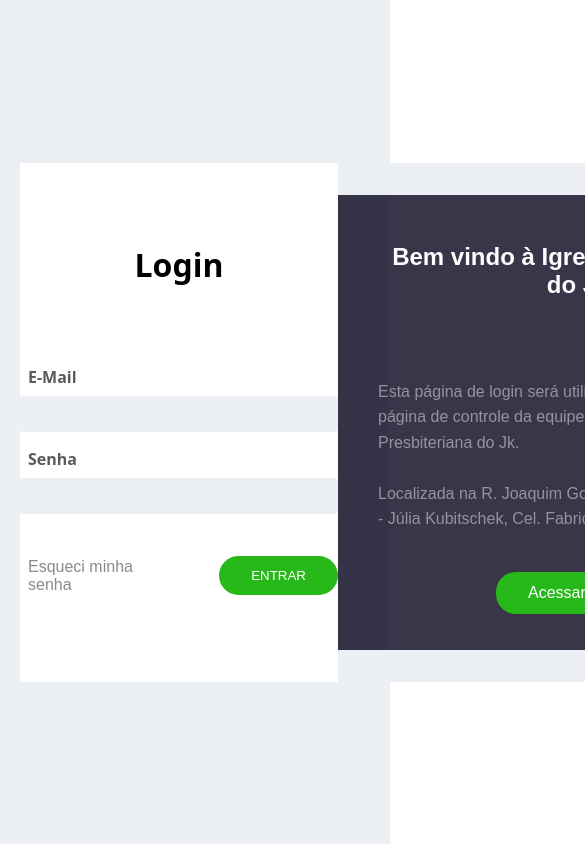
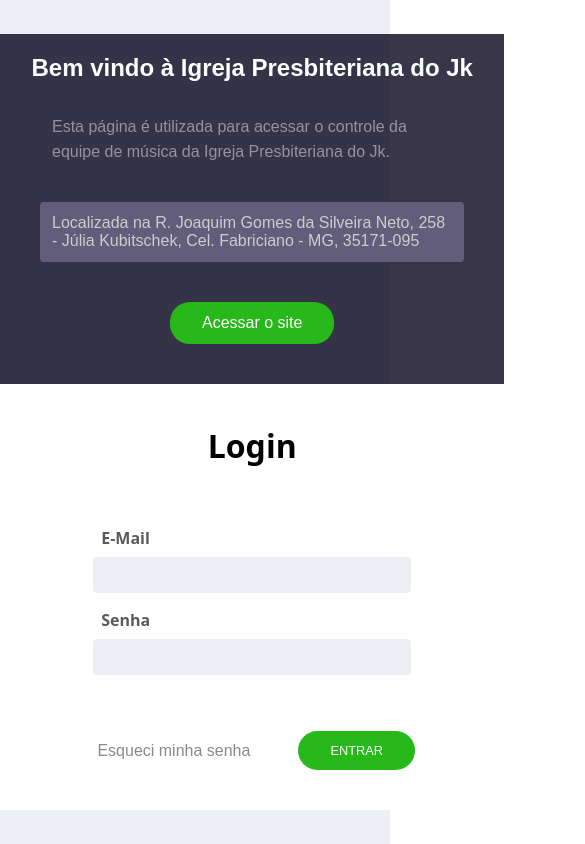
Before and after one commit to presbiterianajk/presbiterianajk.github.io, a website: page login.html in a window 390 px wide. Shown: the top 844 px of the page, 585 px wide, since content can reach past the window. Drawn offline with Linux system fonts and the light colour scheme; a web font is replaced by a local one.

Commit message:
login responsivo

```diff
--- a/css/login.css
+++ b/css/login.css
@@ -24,6 +24,7 @@
   padding-bottom: 40px;
   font-family: system-ui, -apple-system, BlinkMacSystemFont, 'Segoe UI', Roboto, Oxygen, Ubuntu, Cantarell, 'Open Sans', 'Helvetica Neue', sans-serif;
   text-align: center;
+  font-size: 1.3rem;
 }
 
 .form{
@@ -43,6 +44,7 @@
   font-family: system-ui, -apple-system, BlinkMacSystemFont, 'Segoe UI', Roboto, Oxygen, Ubuntu, Cantarell, 'Open Sans', 'Helvetica Neue', sans-serif;
   color: #5a5a5a;
   margin-left: 8px;
+  font-size: 1rem;
   font-weight: 600;
 }
 
@@ -68,6 +70,7 @@ box-shadow: 0 0 2px 5px #27b91a3a;
 }
 
 button{
+  font-size: 0.8rem;
   border: none;
   padding: 12px 32px;
   border-radius: 20px;
@@ -94,6 +97,7 @@ button:hover{
 .buttonDiv a{
     color: #8a8a8a;
     padding: 8px;
+    font-size: 1rem;
 }
 
 .buttonDiv a:hover{
@@ -111,17 +115,24 @@ button:hover{
 .contentTitle{
   padding: 80px 40px;
   text-align: center;
+  font-size: 1.1rem;
+}
+
+.contentDescription{
+  padding: 0 40px 0 40px;
+
 }
 
 .contentDescription p{
-  padding: 0 40px 0 40px;
   line-height: 1.6;
+  font-size: 1rem;
   width: 45ch;
   color: #a9a6b4d2 ;
 }
 .contentDescription a{
   color: #a9a6b4d2 ;
   text-decoration: none;
+  width: 45ch;
 }
   .contentDescription a:hover{
   color: #ffffff ;
@@ -141,8 +152,61 @@ button:hover{
   border-radius: 20px;
   background-color: #27b91a;
   color: #ffffff;
+  font-size: 1rem;
 }
 
 .contentMap a:hover{
   background-color: #68c260;
 }
+
+
+@media (max-width: 900px){
+  .container{
+    grid-template-columns: 1fr;
+    padding: 0;
+  }
+
+  .loginContent{
+    box-shadow: inherit;
+    grid-row: 1;
+  }
+  .contentTitle{
+    padding: 40px 40px 20px 40px;
+  }
+
+  .contentDescription a{
+    background-color: #6b6786d2;
+    padding: 12px;
+    border-radius: 4px;
+    color: #cdcdcd;
+  }
+
+  .contentDescription p{
+    padding: 12px;
+  }
+
+  .contentFooter{
+    margin-bottom: 40px;
+  }
+
+  .loginTitle{
+    font-size: 1rem;
+    padding: 40px 40px 20px 40px;
+  }
+
+  .buttonDiv{
+    padding: 40px;
+  }
+}
+
+@media (max-width: 600px){
+  .contentTitle{
+    font-size: 1rem;
+    padding: 20px;
+  }
+  .contentDescription{
+    font-size: 14px;
+  }
+
+
+}
--- a/login.html
+++ b/login.html
@@ -41,9 +41,9 @@
       </div>
       <div class="contentDescription">
         <p>
-          Esta página de login será utilizada para acessar a página de controle da equipe de música da Igreja Presbiteriana do Jk. <br> <br>
-          <a href="https://www.google.com/maps/place/Igreja+Presbiteriana+de+JK/@-19.5098849,-42.6294089,17z/data=!3m1!4b1!4m6!3m5!1s0xa5542a532dd077:0xd9de342a2ee3fc15!8m2!3d-19.50989!4d-42.626834!16s%2Fg%2F1tt1txzt?authuser=0&entry=ttu" target="_blank">Localizada na R. Joaquim Gomes da Silveira Neto, 258 - Júlia Kubitschek, Cel. Fabriciano - MG, 35171-095</a>
+          Esta página é utilizada para acessar o controle da equipe de música da Igreja Presbiteriana do Jk. <br> <br>
         </p>
+        <a href="https://www.google.com/maps/place/Igreja+Presbiteriana+de+JK/@-19.5098849,-42.6294089,17z/data=!3m1!4b1!4m6!3m5!1s0xa5542a532dd077:0xd9de342a2ee3fc15!8m2!3d-19.50989!4d-42.626834!16s%2Fg%2F1tt1txzt?authuser=0&entry=ttu" target="_blank">Localizada na R. Joaquim Gomes da Silveira Neto, 258 - Júlia Kubitschek, Cel. Fabriciano - MG, 35171-095</a>
       </div>
       <div class="contentFooter">
       <div class="contentMap">
```
